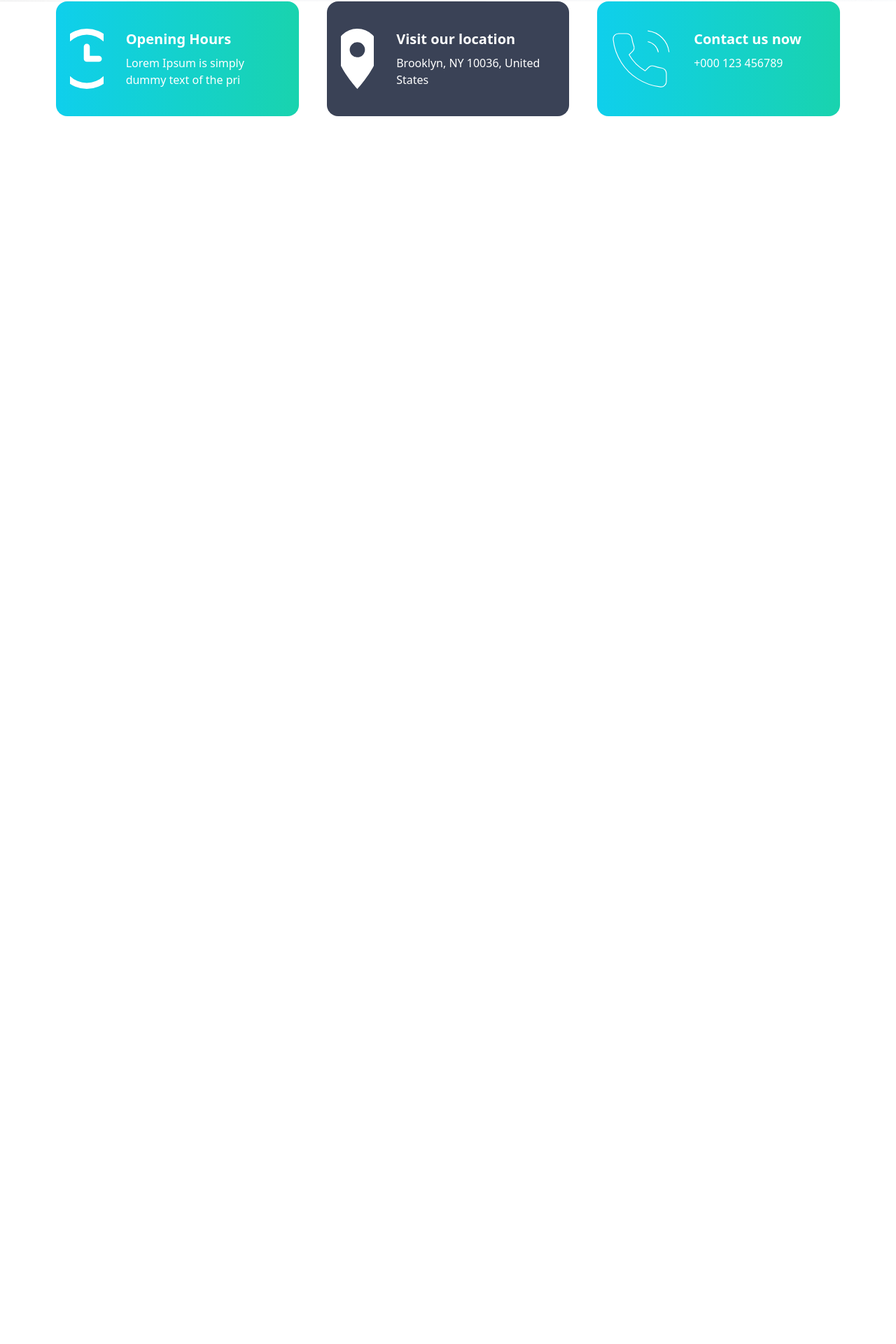
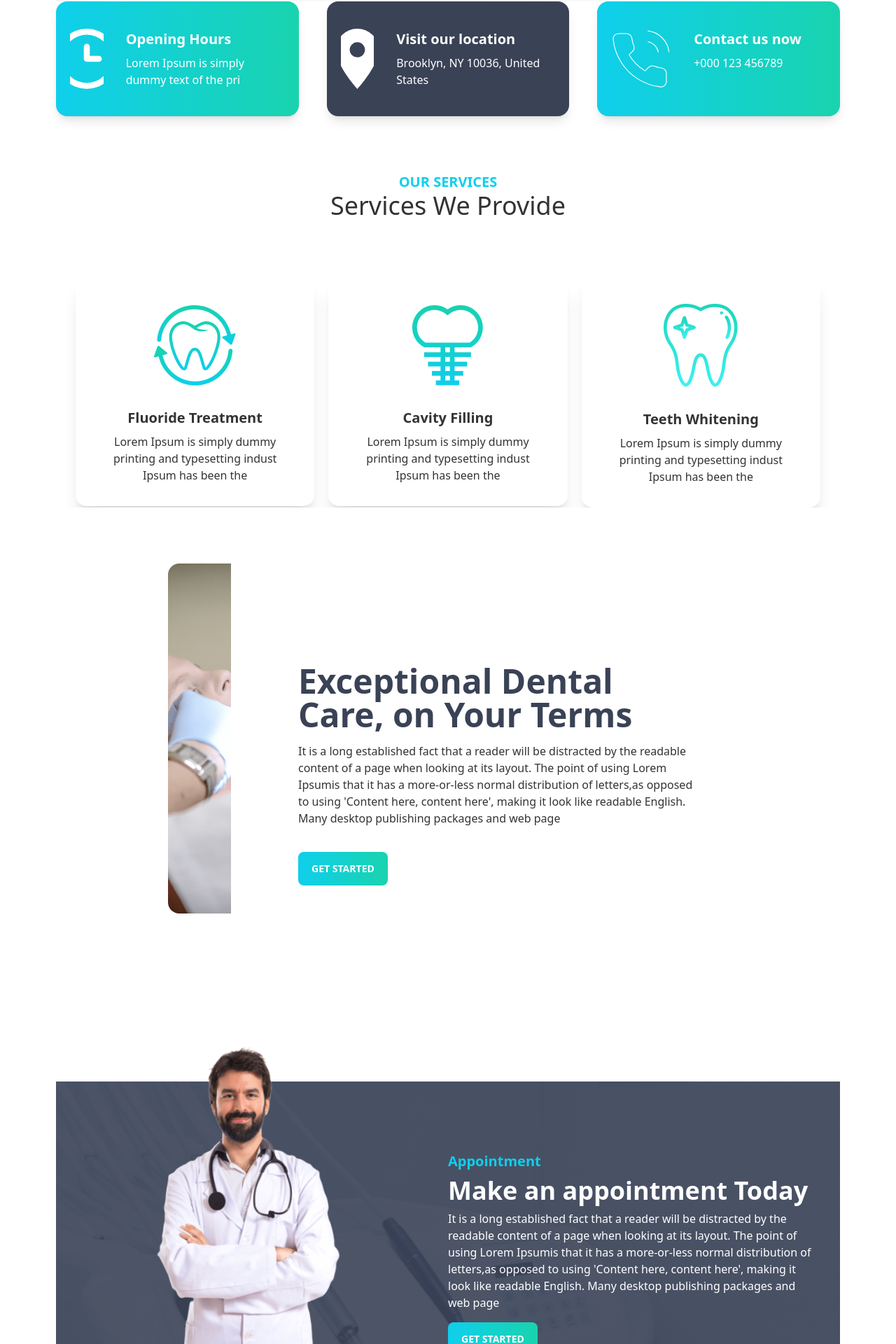
Before and after one commit to Shihab2022/doctors-portal-client, a React (Create React App) app: page / in a window 1280 px wide. Shown: the part 862-2782 px from the top of the page at 70% size. Before the commit the page ends 1028 px from the top, so only its background shows below. Built offline with nearby package versions, Linux system fonts and the light colour scheme; the HTML template or start-up script is replaced by a standard one.

Commit message:
appoinment

```diff
--- /dev/null
+++ b/src/Pages/Home/Appointment.js
@@ -0,0 +1,33 @@
+import React from "react";
+import doctor from "../../assets/images/doctor.png";
+import appointment from "../../assets/images/appointment.png";
+import CustomBtn from "../Sherad/CustomBtn";
+const Appointment = () => {
+  return (
+    <div class='flex  justify-center py-10 lg:h-[500px] items-center my-40' style={{background: `url(${appointment})`}}>
+
+        <div class="lg:flex-1">
+          <img src={doctor} class='mt-[-180px] hidden lg:block' alt="Album" />
+        </div>
+        <div class="lg:flex-1 px-10 text-white">
+            <h1 class='text-xl text-primary font-bold'>Appointment</h1>
+          <h2 class="card-title text-3xl md:text-4xl my-2 font-bold mb-2 ">
+          Make an appointment Today
+          </h2>
+          <p class='mb-2'>
+            It is a long established fact that a reader will be distracted by
+            the readable content of a page when looking at its layout. The point
+            of using Lorem Ipsumis that it has a more-or-less normal
+            distribution of letters,as opposed to using 'Content here, content
+            here', making it look like readable English. Many desktop publishing
+            packages and web page
+          </p>
+
+          <CustomBtn>GET STARTED</CustomBtn>
+        </div>
+
+    </div>
+  );
+};
+
+export default Appointment;
--- a/src/Pages/Home/Banner.js
+++ b/src/Pages/Home/Banner.js
@@ -1,17 +1,18 @@
 import React from 'react';
 import chair from '../../assets/images/chair.png'
 import bg from '../../assets/images/bg.png'
+import CustomBtn from '../Sherad/CustomBtn';
 const Banner = () => {
     return (
        <>
 
        <div style={{backgroundImage: `url(${bg})`}} class="hero min-h-screen ">
   <div class="hero-content flex-col lg:flex-row-reverse">
-    <img src={chair} class="max-w-lg md:h-full rounded-lg shadow-2xl" alt="" />
+    <img src={chair} class="max-w-lg  rounded-lg shadow-2xl" alt="" />
     <div>
-      <h1 class="text-5xl font-bold">Your New Smile Starts Here</h1>
+      <h1 class="text-3xl md:text-5xl font-bold">Your New Smile Starts Here</h1>
       <p class="py-6">Lorem Ipsum is simply dummy text of the printing and typesetting industry. Lorem Ipsum has been the industry's standard dummy text ever since the</p>
-      <button class="btn border-0  font-bold text-white bg-gradient-to-r from-primary to-secondary">Get Started</button>
+     <CustomBtn>GET STARTED</CustomBtn>
     </div>
   </div>
 </div>
--- a/src/Pages/Home/Home.js
+++ b/src/Pages/Home/Home.js
@@ -1,13 +1,17 @@
 import React from 'react';
+import Appointment from './Appointment';
 import Banner from './Banner';
 import Info from './Info';
+import Services from './Services';
 
 const Home = () => {
     return (
-        <div>
+        <div class='md:px-20 px-5'>
 
             <Banner></Banner>
             <Info></Info>
+            <Services></Services>
+            <Appointment></Appointment>
         </div>
     );
 };
--- a/src/Pages/Home/Info.js
+++ b/src/Pages/Home/Info.js
@@ -8,12 +8,12 @@ import phone  from './../../assets/icons/phone.svg'
 const Info = () => {
 
   const infoData=[
-    {id:1,img:`${clock}`,bgColor:'bg-gradient-to-r from-primary to-secondary',titel:'Opening Hours',about:'Lorem Ipsum is simply dummy text of the pri'},
-    {id:2,img:`${marker}`,bgColor:'accent',titel:'Visit our location',about:'Brooklyn, NY 10036, United States'},
-    {id:3,img:`${phone}`,bgColor:'bg-gradient-to-r from-primary to-secondary',titel:'Contact us now',about:'+000 123 456789'},
+    {id:1,img:clock,bgColor:'bg-gradient-to-r from-primary to-secondary',titel:'Opening Hours',about:'Lorem Ipsum is simply dummy text of the pri'},
+    {id:2,img:marker,bgColor:'accent',titel:'Visit our location',about:'Brooklyn, NY 10036, United States'},
+    {id:3,img:phone,bgColor:'bg-gradient-to-r from-primary to-secondary',titel:'Contact us now',about:'+000 123 456789'},
   ]
     return (
-        <div class="grid grid-cols-1 lg:grid-cols-3 md:gap-10 gap-5 md:px-20">
+        <div class="grid grid-cols-1 lg:grid-cols-3 md:gap-10 gap-5 ">
             {
                 infoData.map(data=><InfoDetails data={data} key={data.id}></InfoDetails>)
             }
--- a/src/Pages/Home/InfoDetails.js
+++ b/src/Pages/Home/InfoDetails.js
@@ -3,9 +3,9 @@ import React from 'react';
 const InfoDetails = ( {data}) => {
     const {img,bgColor,titel,about}=data
     return (
-        <div class={`card lg:card-side bg-accent py-2 ${bgColor}`} >
-  <figure>
-      <img src={img} class='h-[86px] pl-5' alt="Album"/>
+        <div class={`card lg:card-side bg-accent py-2 shadow-lg ${bgColor}`} >
+  <figure class='md:pt-0 pt-3'>
+      <img src={img} class='h-[86px] pl-5 ' alt="Album"/>
 
       </figure>
   <div class="card-body text-white">
--- /dev/null
+++ b/src/Pages/Home/Service.js
@@ -0,0 +1,18 @@
+import React from 'react';
+
+const Service = ({data}) => {
+    const {img,titel,about}=data
+    return (
+        <div class="card max-w-lg bg-base-100 shadow-xl">
+        <figure class="px-10 pt-10">
+          <img src={img} alt="Shoes" class="rounded-xl" />
+        </figure>
+        <div class="card-body items-center text-center">
+          <h2 class="card-title">{titel}</h2>
+          <p>{about}</p>
+        </div>
+      </div>
+    );
+};
+
+export default Service;
--- /dev/null
+++ b/src/Pages/Home/Services.js
@@ -0,0 +1,63 @@
+import React from "react";
+import Service from "./Service";
+import cavity from "../../assets/images/cavity.png";
+import fluoride from "../../assets/images/fluoride.png";
+import whitening from "../../assets/images/whitening.png";
+import treatment from "../../assets/images/treatment.png";
+import CustomBtn from "../Sherad/CustomBtn";
+
+const Services = () => {
+  const servicesData = [
+    {
+      id: 1,
+      img: fluoride,
+      titel: "Fluoride Treatment",
+      about:
+        "Lorem Ipsum is simply dummy printing and typesetting indust Ipsum has been the",
+    },
+    {
+      id: 2,
+      img: cavity,
+      titel: "Cavity Filling",
+      about:
+        "Lorem Ipsum is simply dummy printing and typesetting indust Ipsum has been the",
+    },
+    {
+      id: 3,
+      img: whitening,
+      titel: "Teeth Whitening",
+      about:
+        "Lorem Ipsum is simply dummy printing and typesetting indust Ipsum has been the",
+    },
+  ];
+  return (
+    <>
+      <div class="text-center md:py-20 py-8">
+        <p class="text-xl font-bold text-primary">OUR SERVICES</p>
+        <h2 class="text-4xl ">Services We Provide</h2>
+      </div>
+      <div class="grid md:grid-cols-3 grid-cols-1 justify-center items-center px-7 gap-5">
+        {servicesData.map((data) => (
+          <Service data={data} key={data.id}></Service>
+        ))}
+      </div>
+
+      <div>
+
+      <div class="card lg:card-side bg-base-100 md:py-20  py-8 md:px-40 ">
+  <figure >
+      <img src={treatment} class='h-[500px] w-[400px]'  alt="Album"/>
+      </figure>
+  <div class="card-body lg:pt-36 lg:pl-24">
+    <h2 class="card-title text-3xl md:text-5xl font-bold mb-2 text-accent">Exceptional Dental Care, on Your Terms</h2>
+    <p>It is a long established fact that a reader will be distracted by the readable content of a page when looking at its layout. The point of using Lorem Ipsumis that it has a more-or-less normal distribution of letters,as opposed to using 'Content here, content here', making it look like readable English. Many desktop publishing packages and web page</p>
+
+    <CustomBtn>GET STARTED</CustomBtn>
+  </div>
+</div>
+      </div>
+    </>
+  );
+};
+
+export default Services;
--- /dev/null
+++ b/src/Pages/Sherad/CustomBtn.js
@@ -0,0 +1,11 @@
+import React from 'react';
+
+const CustomBtn = ({children}) => {
+    return (<>
+      <button class="btn border-0 w-32 my-2 font-bold text-white bg-gradient-to-r from-primary to-secondary">{children}</button>
+    </>
+
+    );
+};
+
+export default CustomBtn;
```
